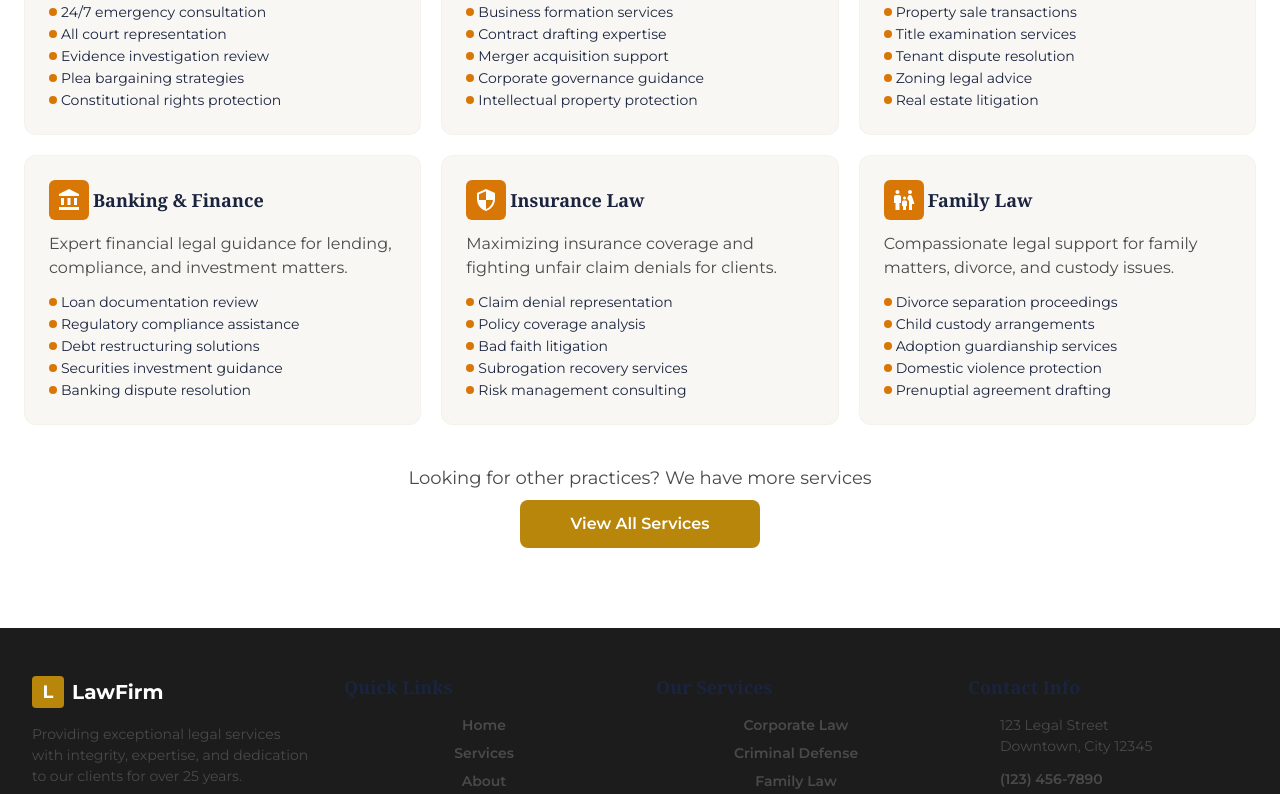
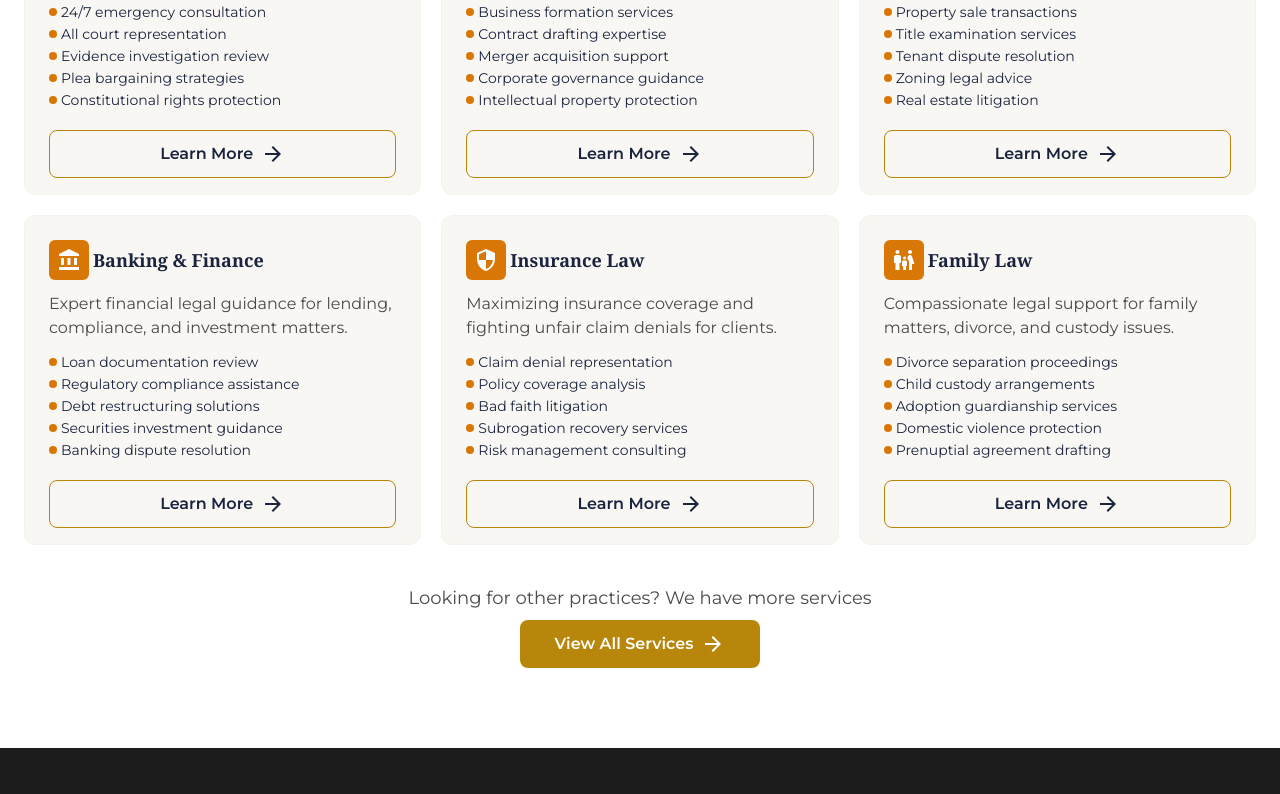
Before and after one commit to VictorKevz/mabwe-legal, a Next.js app: page / in a window 1280 px wide. Shown: the part 1180-1974 px from the top of the page. Built offline with nearby package versions, Linux system fonts and the light colour scheme; some icons are missing.

Commit message:
Add hover states to the cards

```diff
--- a/app/components/layout/Header.tsx
+++ b/app/components/layout/Header.tsx
@@ -29,7 +29,7 @@ export default function Header() {
 
   return (
     <div className="w-full sticky top-0 z-100">
-      <nav className="w-full flex items-center justify-between relative h-[4.5rem] md:h-[5.5rem] bg-[var(--color-bg-secondary)] px-4 md:px-6 z-100">
+      <nav className="w-full flex items-center justify-between relative h-[4.5rem] md:h-[5.5rem] bg-[var(--color-bg-secondary)] px-4 md:px-6 z-100 [box-shadow:var(--shadow-primary)]">
         <Link href="/" className="flex items-center gap-1">
           <Image
             src={`/logo-${theme}.svg`}
--- a/app/components/sections/Services.tsx
+++ b/app/components/sections/Services.tsx
@@ -2,6 +2,7 @@ import { serviceInfo, services } from "@/data/services";
 import Link from "next/link";
 import React from "react";
 import CTALink from "../ui/CTALink";
+import { ArrowForward } from "@mui/icons-material";
 
 export const Services = () => {
   return (
@@ -12,9 +13,12 @@ export const Services = () => {
           <p className="max-w-xl">{serviceInfo.description}</p>
         </header>
         <div className="max-w-screen-xl w-full flex flex-col items-center mt-12">
-          <div className="w-full grid md:grid-cols-2 xl:grid-cols-3 gap-5 justify-between">
+          <div className="w-full grid sm:grid-cols-2 xl:grid-cols-3 gap-5 justify-between">
             {services.slice(0, 6).map((service) => (
-              <article key={service.title} className="card p-6">
+              <article
+                key={service.title}
+                className="card px-6 pt-6 pb-4 w-full"
+              >
                 <header className="flex items-center gap-1">
                   <span className="min-h-10 min-w-10 bg-[var(--color-warning)] flex items-center justify-center text-[var(--color-text-on-primary)] rounded-md">
                     <service.icon />
@@ -30,6 +34,14 @@ export const Services = () => {
                     </li>
                   ))}
                 </ul>
+                <div className="mt-5">
+                  <CTALink
+                    text="Learn More"
+                    href="/services"
+                    variant="outline"
+                    icon={ArrowForward}
+                  />
+                </div>
               </article>
             ))}
           </div>
@@ -42,6 +54,7 @@ export const Services = () => {
               href="/services"
               variant="primary"
               className="max-w-[15rem]"
+              icon={ArrowForward}
             />
           </div>
         </div>
--- a/app/components/ui/CTALink.tsx
+++ b/app/components/ui/CTALink.tsx
@@ -1,5 +1,6 @@
 import React from "react";
 import Link from "next/link";
+import { SvgIconComponent } from "@mui/icons-material";
 
 interface CTALinkProps {
   text: string;
@@ -9,6 +10,7 @@ interface CTALinkProps {
   onClick?: (e: React.MouseEvent<HTMLAnchorElement>) => void;
   target?: string;
   rel?: string;
+  icon?: SvgIconComponent;
 }
 
 export default function CTALink({
@@ -19,6 +21,7 @@ export default function CTALink({
   onClick,
   target,
   rel,
+  icon,
 }: CTALinkProps) {
   const baseClasses =
     "w-full h-12 rounded-lg font-semibold text-center transition-all duration-300 inline-flex items-center justify-center no-underline";
@@ -29,7 +32,7 @@ export default function CTALink({
     secondary:
       "bg-[var(--color-secondary)] hover:bg-[var(--color-primary)] text-[var(--color-text-on-primary)]",
     outline:
-      "border-2 border-[var(--color-primary)] text-[var(--color-primary)] hover:bg-[var(--color-primary)] hover:text-[var(--color-text-on-primary)]",
+      "border border-[var(--color-primary)] text-[var(--color-text-primary)] hover:bg-[var(--color-primary)] hover:text-[var(--color-text-on-primary)]",
   };
 
   const combinedClasses = `${baseClasses} ${variantClasses[variant]} ${className}`;
@@ -43,6 +46,7 @@ export default function CTALink({
       rel={rel}
     >
       {text}
+      {icon && React.createElement(icon, { style: { marginLeft: 8 } })}
     </Link>
   );
 }
--- a/app/globals.css
+++ b/app/globals.css
@@ -151,7 +151,7 @@ textarea:hover {
   border-radius: 0.75rem;
   background-color: var(--color-overlay);
 }
-.glass-card:hover,
+
 .card:hover {
   box-shadow: 0 1rem 2rem #dec1691a;
   transform: translateY(-0.5rem);
```
